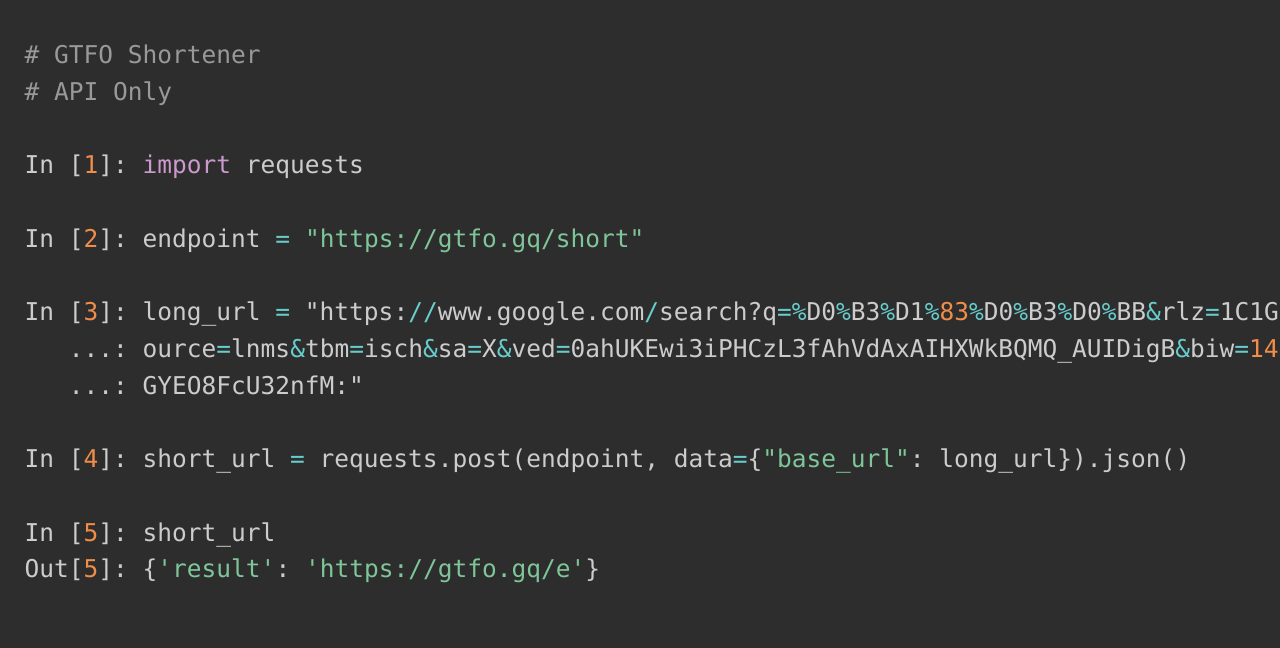
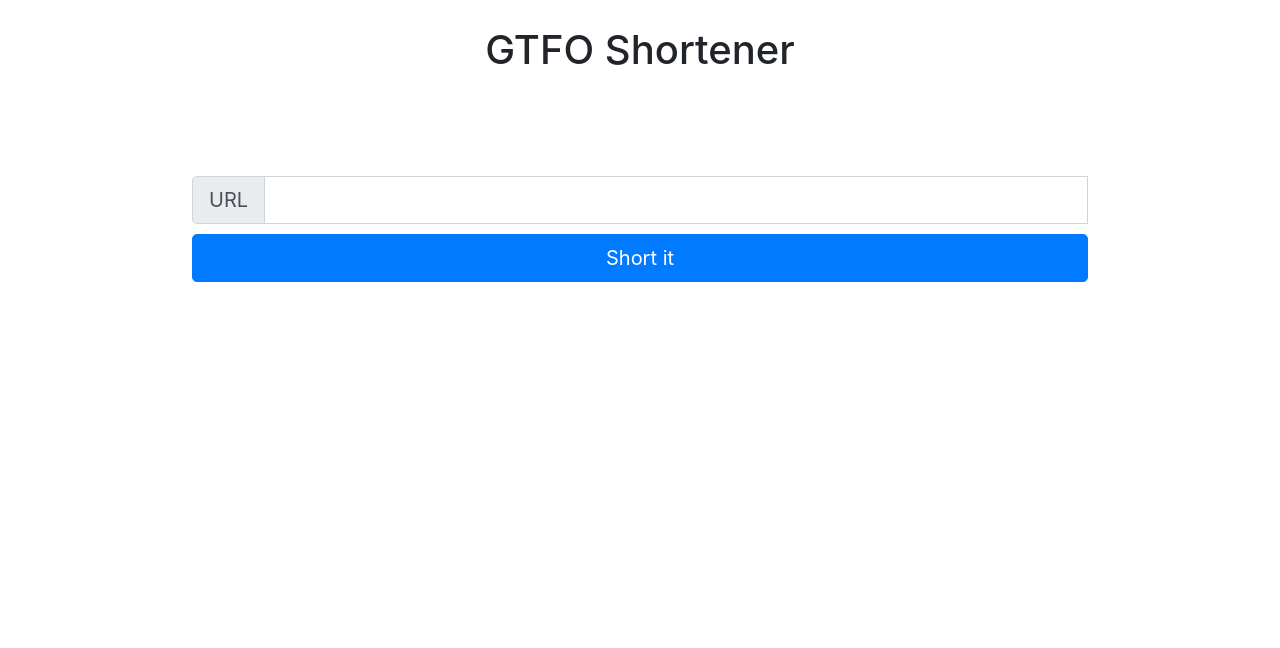
Before and after one commit to P-Alban/url-shortener, a Flask app: page / in a window 1280 px wide. Shown: the top 648 px of the page. Run offline with Flask 2, Linux system fonts and the light colour scheme; some libraries are stand-ins or nearby versions.

Commit message:
change index

```diff
--- a/templates/index.html
+++ b/templates/index.html
@@ -5,30 +5,103 @@
     <title>Amazing shortener</title>
     <link rel="stylesheet" href="https://stackpath.bootstrapcdn.com/bootstrap/4.2.1/css/bootstrap.min.css"
           integrity="sha384-GJzZqFGwb1QTTN6wy59ffF1BuGJpLSa9DkKMp0DgiMDm4iYMj70gZWKYbI706tWS" crossorigin="anonymous">
-    <link href="{{ url_for('static', filename='favicon.ico') }}" rel="icon" type="image/x-icon" />
-    <link href="{{ url_for('static', filename='prism.css') }}" rel="stylesheet" />
+    <link href="{{ url_for('static', filename='favicon.ico') }}" rel="icon" type="image/x-icon"/>
+    <link href="{{ url_for('static', filename='prism.css') }}" rel="stylesheet"/>
+    <script src="https://ajax.googleapis.com/ajax/libs/jquery/3.3.1/jquery.min.js"></script>
 </head>
-    <body style="background: #2d2d2d">
-    <script src="{{ url_for('static', filename='prism.js') }}"></script>
-    <div>
-        <h3>
-            <pre><code class="language-python"># GTFO Shortener
-# API Only
+<body style="background: #FFFFFF">
+<script src="{{ url_for('static', filename='prism.js') }}"></script>
+{#    <div>#}
+{#        <h3>#}
+{#            <pre><code class="language-python"># GTFO Shortener#}
+{## API Only#}
+{##}
+{#In [1]: import requests#}
+{##}
+{#In [2]: endpoint = "https://gtfo.gq/short"#}
+{##}
+{#In [3]: long_url = "https://www.google.com/search?q=%D0%B3%D1%83%D0%B3%D0%BB&rlz=1C1GGRV_enUA797UA797&s#}
+{#   ...: ource=lnms&tbm=isch&sa=X&ved=0ahUKEwi3iPHCzL3fAhVdAxAIHXWkBQMQ_AUIDigB&biw=1455&bih=689#imgrc=M#}
+{#   ...: GYEO8FcU32nfM:"#}
+{##}
+{#In [4]: short_url = requests.post(endpoint, data={"base_url": long_url}).json()#}
+{##}
+{#In [5]: short_url#}
+{#Out[5]: {'result': 'https://gtfo.gq/e'}#}
+{#            </code></pre>#}
+{#        </h3>#}
+{#    </div>#}
+<style type="text/css">
+    #inp {
+        width: 70%; /* Ширина */
+        margin: auto;
+        margin-top: 8%;
+    }
+</style>
 
-In [1]: import requests
+<style type="text/css">
+    #site-title {
+        margin: auto;
+        margin-top: 2%;
+    }
+</style>
 
-In [2]: endpoint = "https://gtfo.gq/short"
+<style type="text/css">
+    #result {
+        width: 70%; /* Ширина */
+        margin: auto;
+        margin-top: 3%;
+        visibility: hidden
+    }
+</style>
 
-In [3]: long_url = "https://www.google.com/search?q=%D0%B3%D1%83%D0%B3%D0%BB&rlz=1C1GGRV_enUA797UA797&s
-   ...: ource=lnms&tbm=isch&sa=X&ved=0ahUKEwi3iPHCzL3fAhVdAxAIHXWkBQMQ_AUIDigB&biw=1455&bih=689#imgrc=M
-   ...: GYEO8FcU32nfM:"
+<div id="site-title">
+    <h1 style="text-align: center">
+        GTFO Shortener
+    </h1>
+</div>
 
-In [4]: short_url = requests.post(endpoint, data={"base_url": long_url}).json()
+<div class="input-group input-group-lg" id="inp">
+    <div class="input-group-prepend">
+        <span class="input-group-text" id="inputGroup-sizing-lg">URL</span>
+    </div>
+    <input type="text" id="base-url" class="form-control" aria-label="Large" aria-describedby="inputGroup-sizing-sm">
+    <button id="res-btn" onclick="showPWField()" style="margin-top: 10px" type="button"
+            class="btn btn-primary btn-lg btn-block">
+        Short it
+    </button>
+    <script>
+        function showPWField() {
+            document.getElementById("result").style.visibility = "visible";
+            let textValue = $('#base-url').val();
+            $.ajax({
+                url: "/short",
+                type: 'POST',
+                data: {"base_url": textValue},
+                dataType: "jsonp",
+                success: function (response) {
+                    alert(response); // server response
+                }
+            });
+        }
+    </script>
 
-In [5]: short_url
-Out[5]: {'result': 'https://gtfo.gq/e'}
-            </code></pre>
-        </h3>
+</div>
+
+<div id="result">
+    <div id="site-title">
+        <h1 style="text-align: center">Here's your short url</h1>
     </div>
-    </body>
+    <div class="input-group input-group-lg">
+        <div class="input-group-prepend">
+            <span class="input-group-text" id="inputGroup-sizing-lg">Result</span>
+        </div>
+        <input type="text" class="form-control" aria-label="Large" aria-describedby="inputGroup-sizing-sm">
+        <button style="margin-top: 10px" type="button" class="btn-primary btn-lg btn-block btn btn-success">Copy to
+            clipboard
+        </button>
+    </div>
+</div>
+
+</body>
 </html>
```
